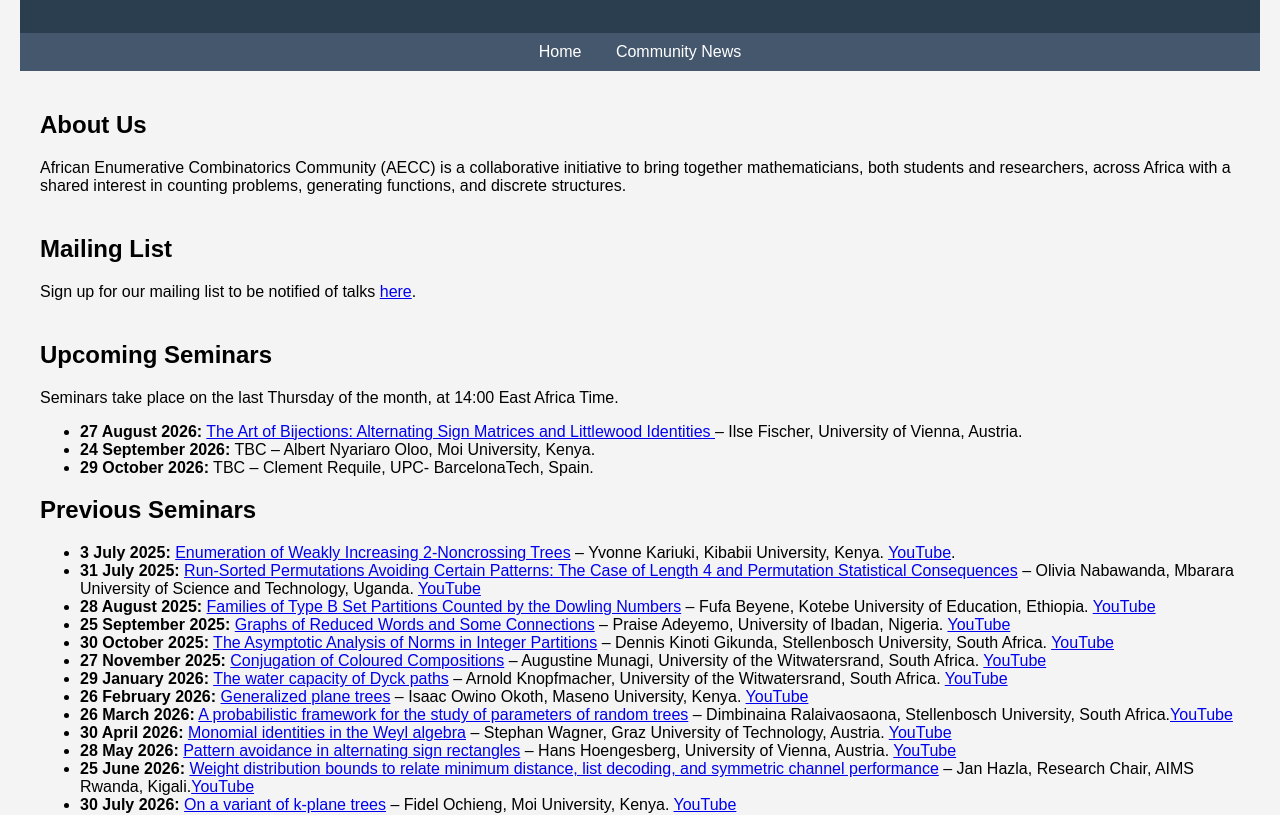
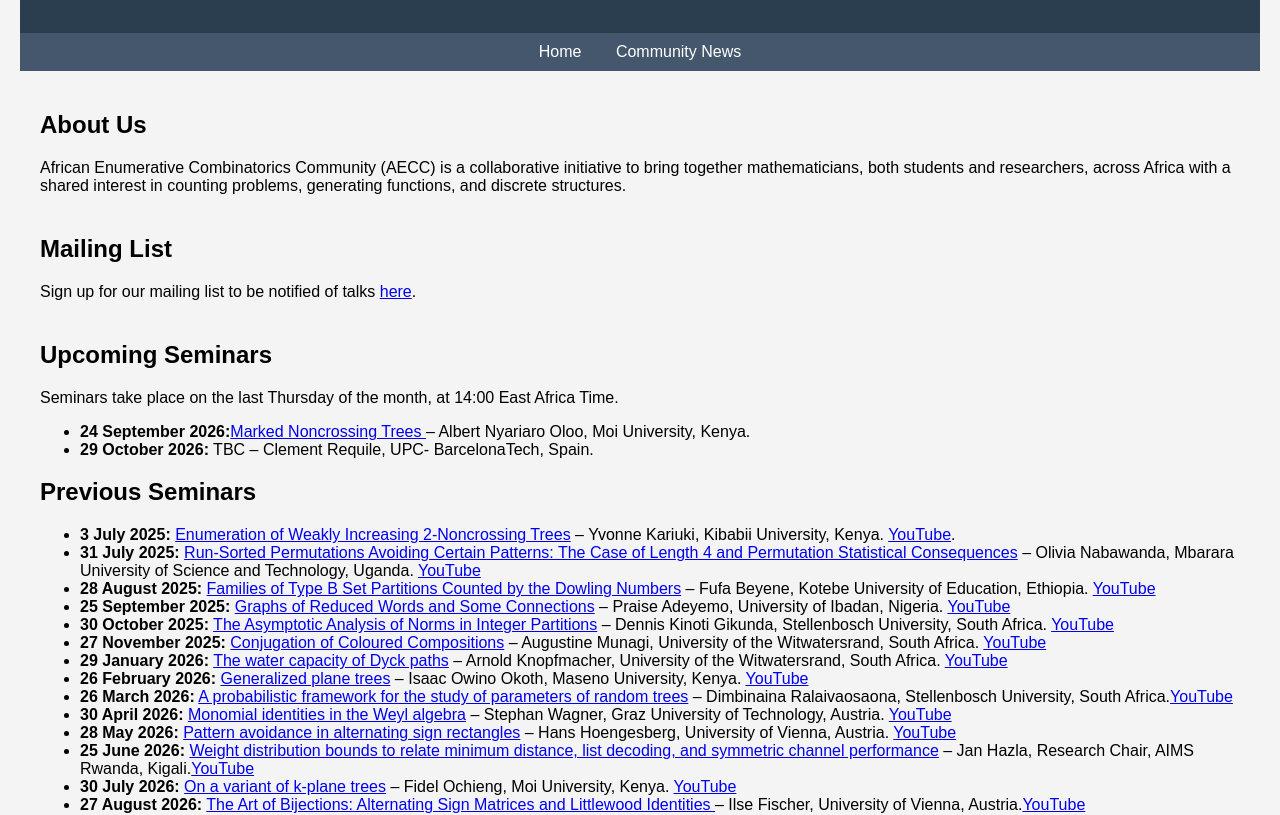
Before and after one commit to african-enumerative-combinatorics/african-enumerative-combinatorics.github.io, a plain HTML site: page index.html in a window 1280 px wide. Shown: the part 141-956 px from the top of the page. Drawn offline with Linux system fonts and the light colour scheme.

Commit message:
Update index.html

```diff
--- a/index.html
+++ b/index.html
@@ -132,8 +132,7 @@
     <h2>Upcoming Seminars</h2>
     <p>Seminars take place on the last Thursday of the month, at 14:00 East Africa Time.</p>
     <ul>
-      <li><strong>27 August 2026:</strong> <a href="ilse.html">The Art of Bijections: Alternating Sign Matrices and Littlewood Identities </a> – Ilse Fischer, University of Vienna, Austria.</li>
-      <li><strong>24 September 2026:</strong> TBC </a> – Albert Nyariaro Oloo, Moi University, Kenya.</li>
+      <li><strong>24 September 2026:</strong><a href="Albert.html">Marked Noncrossing Trees </a> – Albert Nyariaro Oloo, Moi University, Kenya.</li>
       <li><strong>29 October 2026:</strong> TBC </a> – Clement Requile, UPC- BarcelonaTech, Spain.</li>
 
     </ul>
@@ -154,6 +153,8 @@
       <li><strong>25 June 2026:</strong> <a href="jan.html">Weight distribution bounds to relate minimum distance,
 list decoding, and symmetric channel performance</a> – Jan Hazla, Research Chair, AIMS Rwanda, Kigali.<a href="https://www.youtube.com/watch?v=vJbQpjfC_U4">YouTube</a></li>
       <li><strong>30 July 2026:</strong>  <a href="fidel.html">On a variant of k-plane trees</a> – Fidel Ochieng, Moi University, Kenya. <a href="https://www.youtube.com/watch?v=s7n94PZa9qY">YouTube</a></li>
+      <li><strong>27 August 2026:</strong> <a href="ilse.html">The Art of Bijections: Alternating Sign Matrices and Littlewood Identities </a> – Ilse Fischer, University of Vienna, Austria.<a href="https://www.youtube.com/watch?v=H8asrWngj3o">YouTube</a></li>
+
 
 
     </ul>
```
